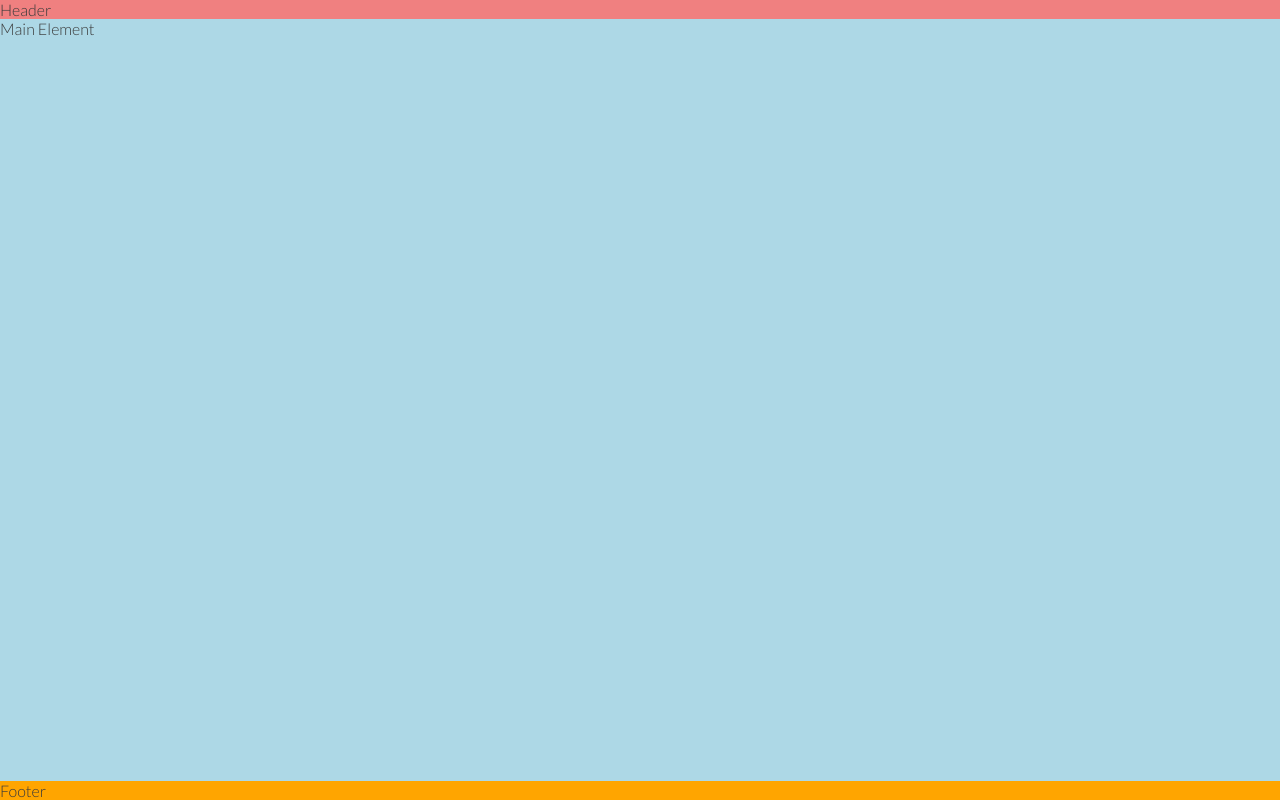
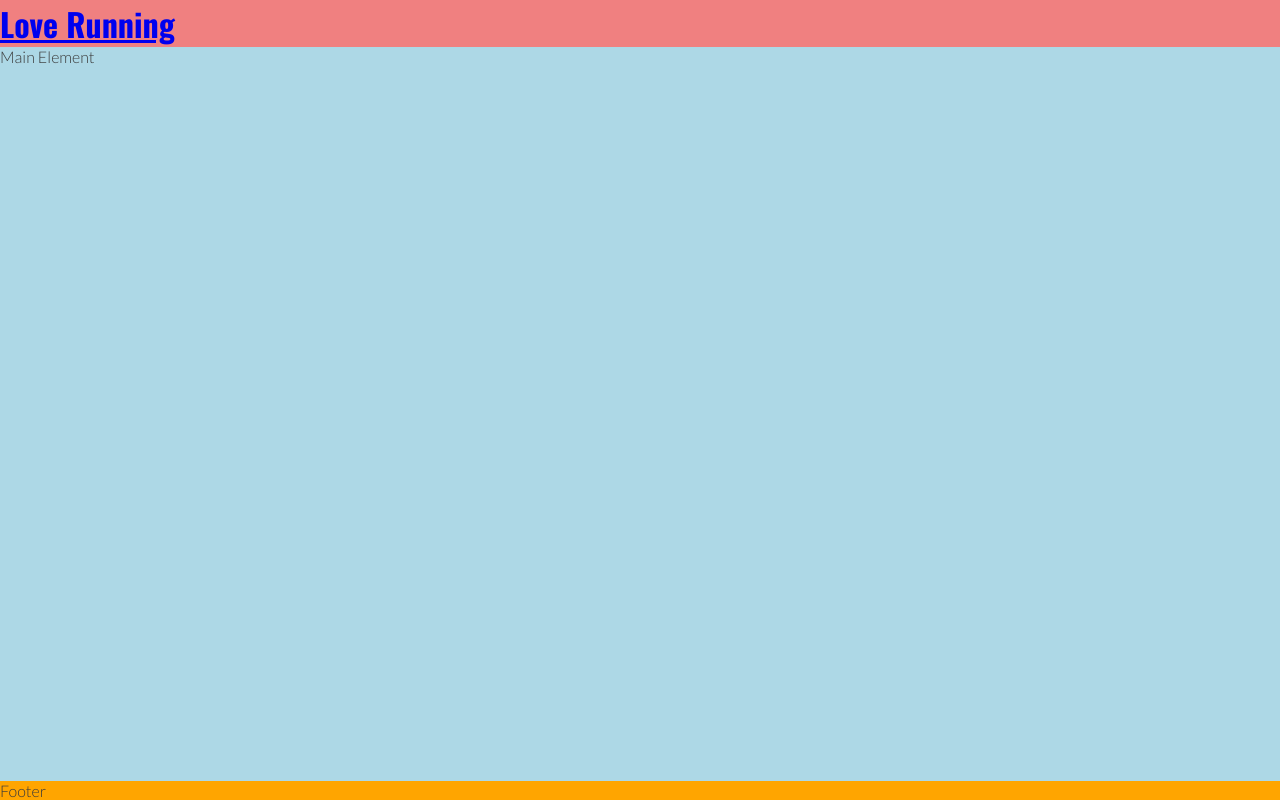
Before and after one commit to astro-mat/loverunning, a plain HTML site: page index.html in a window 1280 px wide. Drawn offline with nearby package versions, Linux system fonts and the light colour scheme.

Commit message:
add logo to header and apply logo font

```diff
--- a/assets/css/style.css
+++ b/assets/css/style.css
@@ -25,6 +25,11 @@
         background-color: lightcoral;
     }
 
+    h1 {
+        font-family: 'Oswald';
+        sans-serif;
+    }
+
     /* Main content */
     main {
         background-color: lightblue;
--- a/index.html
+++ b/index.html
@@ -37,7 +37,11 @@
   </head>
   <body>
     <!--Header-->
-    <header>Header</header>
+    <header>
+      <a href="index.html">
+        <h1 id="logo">Love Running</h1>
+      </a>
+    </header>
 
     <!--Main content-->
     <main>Main Element</main>
```
